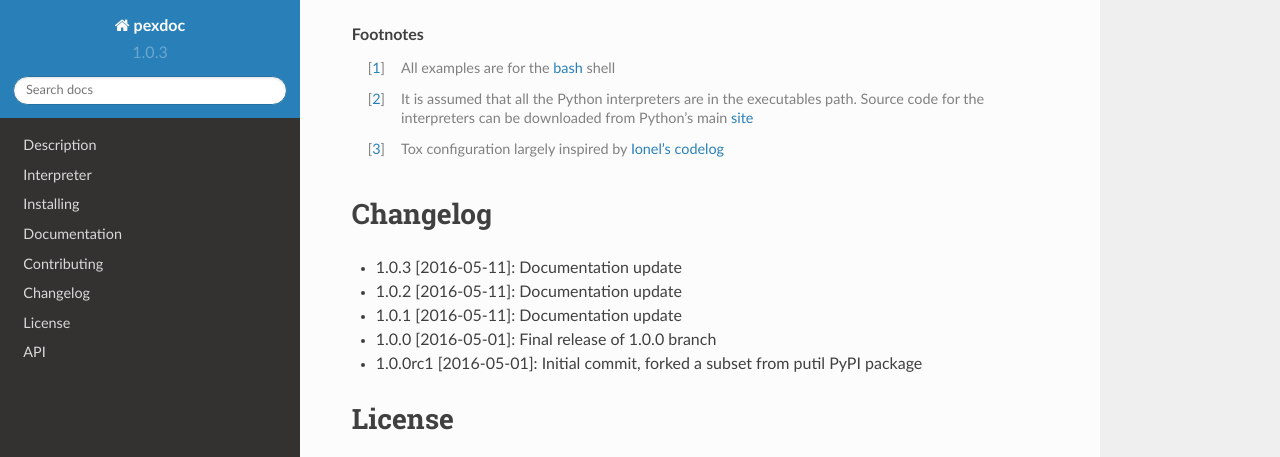
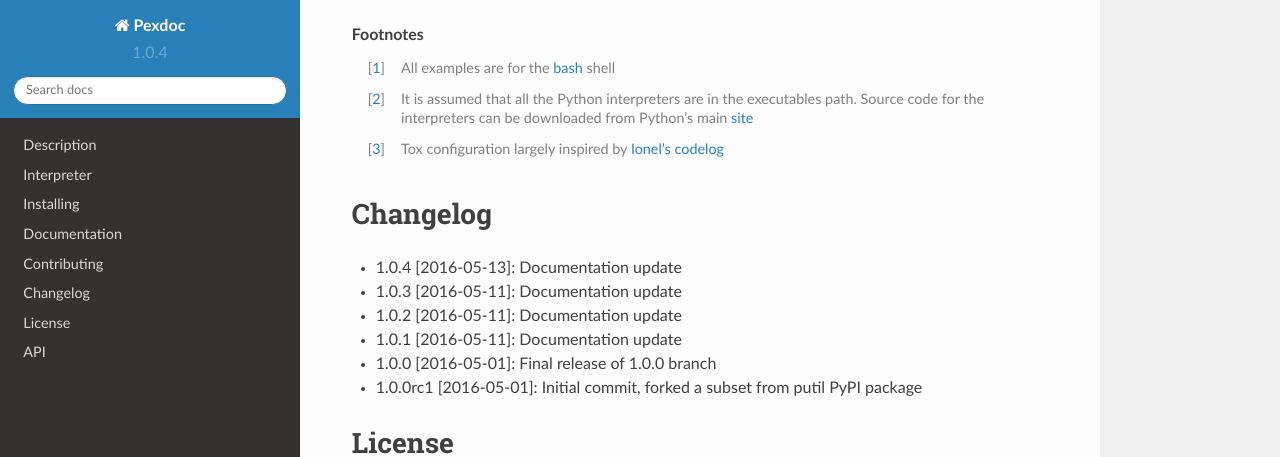
Before and after one commit to pmacosta/pexdoc, a Sphinx documentation site: the page built from docs/index.rst, in a window 1280 px wide and 900 px high, scrolled down 4187 px, cut to the strip 0-457 px from the top of the window. Built offline with Sphinx 7.4.7 and the Read the Docs theme 2.0.0, drawn with Linux system fonts in a browser that asks for light colours.

Commit message:
Documentation update

```diff
--- a/CHANGELOG.rst
+++ b/CHANGELOG.rst
@@ -5,9 +5,15 @@
 Changelog
 =========
 
+* 1.0.4 [2016-05-13]: Documentation update
+
 * 1.0.3 [2016-05-11]: Documentation update
+
 * 1.0.2 [2016-05-11]: Documentation update
+
 * 1.0.1 [2016-05-11]: Documentation update
+
 * 1.0.0 [2016-05-01]: Final release of 1.0.0 branch
+
 * 1.0.0rc1 [2016-05-01]: Initial commit, forked a subset from putil PyPI
   package
--- a/docs/conf.py
+++ b/docs/conf.py
@@ -51,7 +51,7 @@
 master_doc = 'index'
 
 # General information about the project.
-project = u'pexdoc'
+project = u'Pexdoc'
 copyright = u'2013-2016, Pablo Acosta-Serafini'
 
 # The version info for the project you're documenting, acts as replacement for
@@ -59,9 +59,9 @@
 # built documents.
 #
 # The short X.Y version.
-version = '1.0.3'
+version = '1.0.4'
 # The full version, including alpha/beta/rc tags.
-release = '1.0.3'
+release = '1.0.4'
 
 # The language for content autogenerated by Sphinx. Refer to documentation
 # for a list of supported languages.
@@ -235,7 +235,7 @@
 # One entry per manual page. List of tuples
 # (source start file, name, description, authors, manual section).
 man_pages = [
-    ('index', 'pexdoc library', u'src Documentation',
+    ('index', 'Pexdoc module', u'src Documentation',
      [u'Pablo Acosta-Serafini'], 1)
 ]
 
@@ -251,10 +251,10 @@
 texinfo_documents = [
   (
     'index',
-    'pexdoc module',
+    'Pexdoc module',
     u'src Documentation',
     u'Pablo Acosta-Serafini',
-    'pexdoc module',
+    'Pexdoc module',
     'Automatically generate exceptions documentatino in reStructuredText',
     'Miscellaneous'
   ),
@@ -276,7 +276,7 @@
 # -- Options for Epub output ----------------------------------------------
 
 # Bibliographic Dublin Core info.
-epub_title = u'pexdoc module'
+epub_title = u'Pexdoc module'
 epub_author = u'Pablo Acosta-Serafini'
 epub_publisher = u'Pablo Acosta-Serafini'
 epub_copyright = u'2013-2016, Pablo Acosta-Serafini'
--- a/pexdoc/version.py
+++ b/pexdoc/version.py
@@ -7,7 +7,7 @@
 ###
 # Global variables
 ###
-VERSION_INFO = (1, 0, 3, 'final', 0)
+VERSION_INFO = (1, 0, 4, 'final', 0)
 
 
 ###
```
